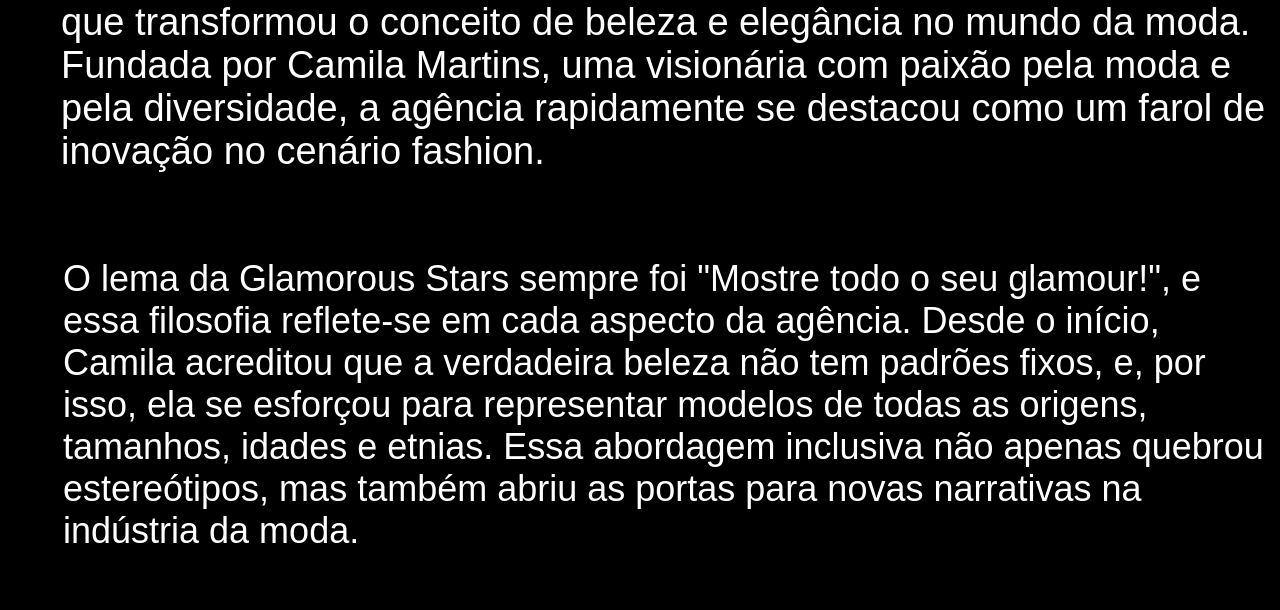
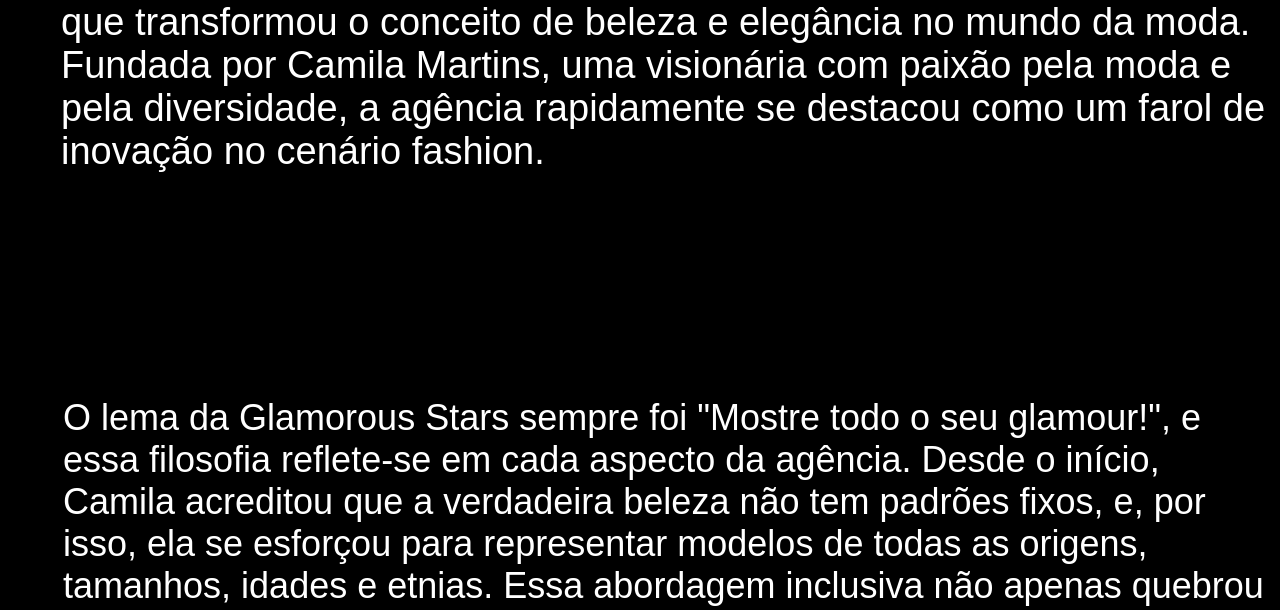
Before and after one commit to MilaMartns/Modelos, a plain HTML site: page sobre.html in a window 1280 px wide. Shown: the part 362-972 px from the top of the page. Drawn offline with Linux system fonts and the light colour scheme.

Commit message:
pppppppppp

```diff
--- a/sobre.css
+++ b/sobre.css
@@ -52,7 +52,7 @@
     font: 400 36px "Jua", sans-serif;
     position: absolute;
     left: 63px;
-    top: 620px;
+    top: 759px;
     height: 229px;
     height: auto;
 
```
